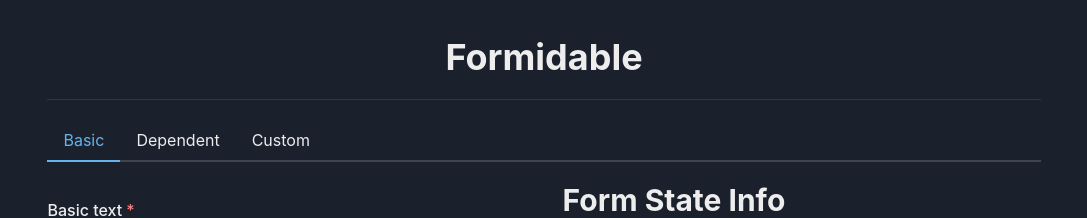
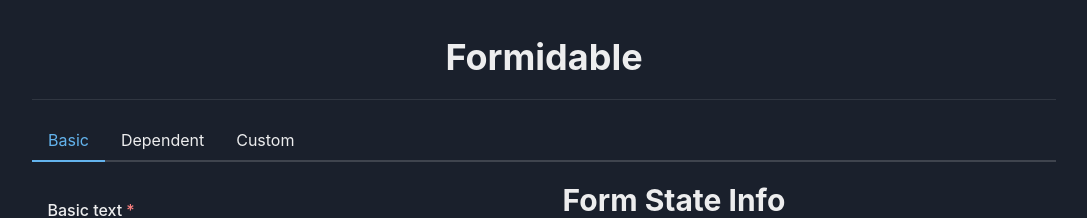
Before and after one commit to mattwells19/formidable, a Next.js app: page / in a window 1280 px wide. Shown: the top 218 px of the page, without its empty margins (96-1183 px from the left). Built offline with nearby package versions, Linux system fonts and the light colour scheme.

Commit message:
Fix the jumping nav

```diff
--- a/pages/_app.tsx
+++ b/pages/_app.tsx
@@ -22,8 +22,8 @@
       </Head>
       <IntlProvider locale="en-US" messages={messages}>
         <ChakraProvider>
-          <Box marginY="10" width="fit-content" padding="9" margin="auto">
-            <Box as="header">
+          <Box marginY="10" padding="9" margin="auto">
+            <Box as="header" maxWidth="container.lg" margin="auto">
               <Heading as="h1" textAlign="center">
                 Formidable
               </Heading>
```
